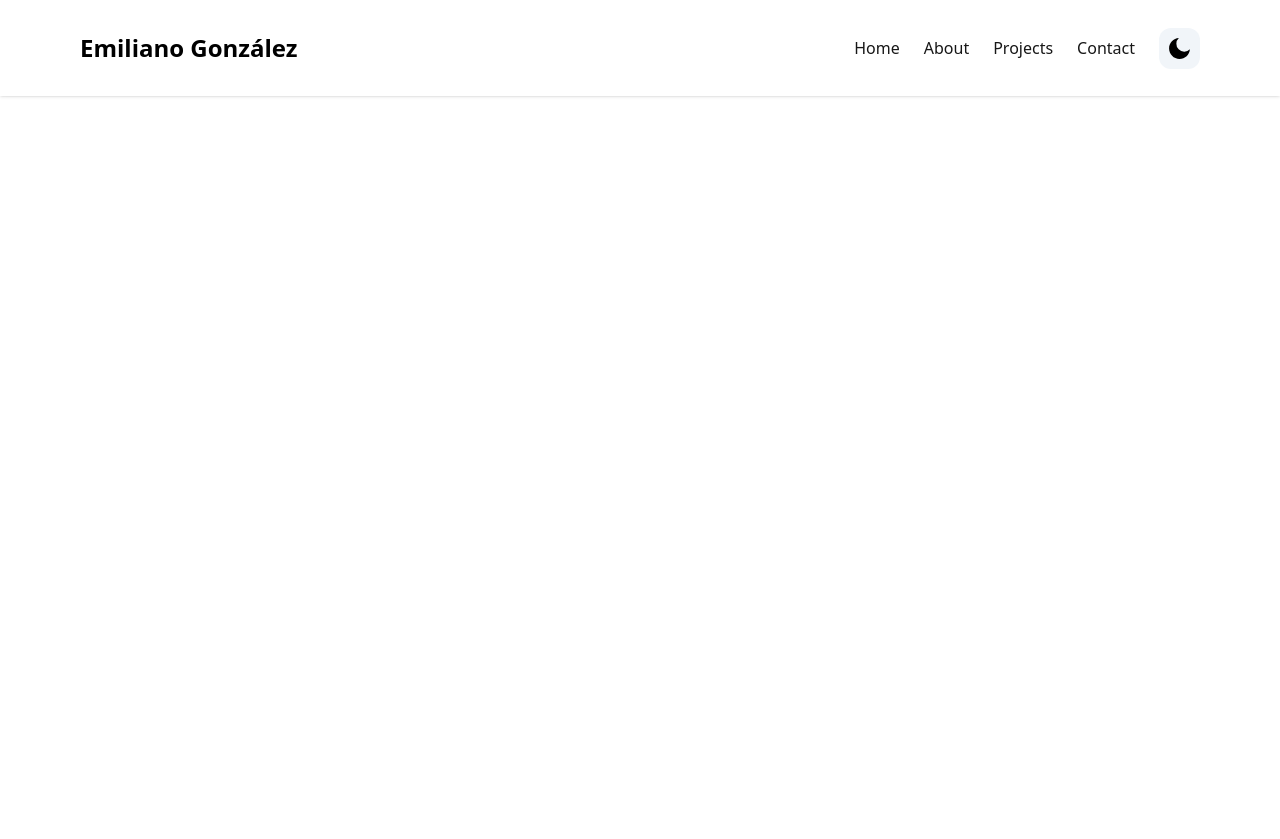
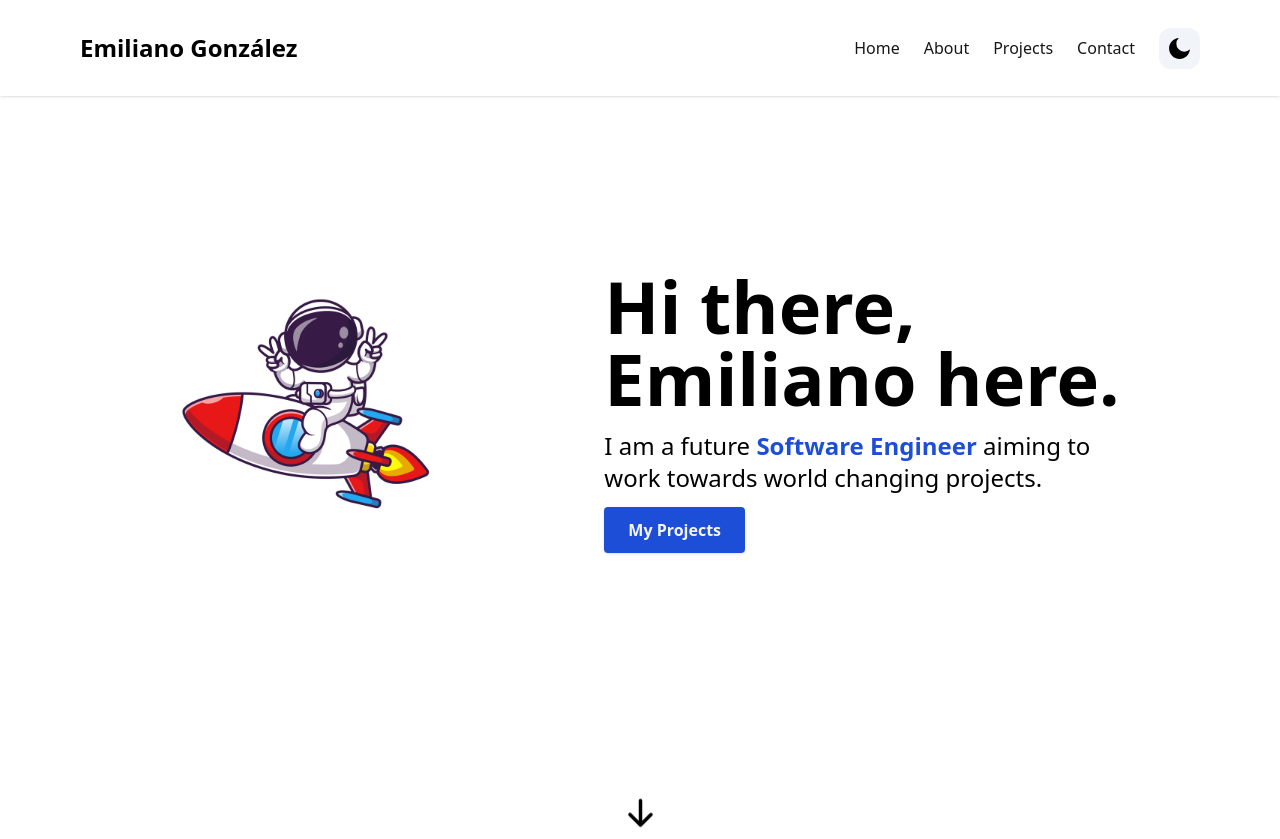
Before and after one commit to EmmGlezz/Personal_Portfolio, a Next.js app: page / in a window 1280 px wide. Before the commit the page ends 800 px from the top, so only its background shows below. Built offline with nearby package versions, Linux system fonts and the light colour scheme.

Commit message:
Hero Section v1.0

```diff
--- a/app/page.tsx
+++ b/app/page.tsx
@@ -1,8 +1,9 @@
+import HeroSection from "@/components/HeroSection"
 
 export default function Home() {
   return (
-   <main>
-    <h1 className="text-2xl">Hey</h1>
+   <main className="mx-auto max-w-3xl px-4 sm:px-6 md:max-w-5xl">
+    <HeroSection />
    </main>
   )
 }
--- /dev/null
+++ b/components/HeroSection.tsx
@@ -0,0 +1,47 @@
+"use client"
+import React from 'react'
+import Image from 'next/image'
+import { Link } from 'react-scroll/modules'
+import {HiArrowDown} from 'react-icons/hi'
+
+const HeroSection = () => {
+  return (
+    <section id='home'>
+        <div className='flex flex-col text-center items-center justify-center my-10 py-16 sm:py-32 md:flex-row md:space-x-4 md:text-left md:py-52'>
+            <div className='md:w-1/2 md:mt-2'>
+                <Image src='/astronaut.png'  alt='' width={300} height={300} />
+            </div>
+            <div className='md:w-3/5 md:mt-2'>
+                <h1 className='font-bold text-4xl mt-6 md:text-7xl md:mt-0'>Hi there, Emiliano here.</h1>
+                <p className='text-lg mt-4 mb-6 md:text-2xl'>
+                    I am a future <span className='font-semibold text-blue-700'>Software Engineer</span> aiming to work towards world changing projects.
+                </p>
+                <Link
+                to='projects'
+                className='text-neutral-100 font-semibold px-6 py-3 bg-blue-700 rounded shadow hover:bg-blue-800 '
+                activeClass='active'
+                spy={true}
+                smooth={true}
+                offset={-100}
+                duration={500}
+                >
+                    My Projects
+                </Link>
+            </div>
+        </div>
+        <div className='flex flex-row justify-center'>
+            <Link
+            to='about'
+            activeClass='active'
+            spy={true}
+            smooth={true}
+            offset={-100}
+            duration={500}
+            ><HiArrowDown size={35} className='animate-bounce'/>
+            </Link>
+        </div>
+    </section>
+  )
+}
+
+export default HeroSection
--- a/tailwind.config.js
+++ b/tailwind.config.js
@@ -6,7 +6,17 @@ module.exports = {
     "./components/**/*.{js,ts,jsx,tsx}",
   ],
   theme: {
-    extend: {},
+    extend: {
+      animation: {
+        bounce: 'bounce 0.5s alternate cubic-bezier(0.95, 0.05, 0.795, 0.035) infinite'
+      },
+      keyframes: {
+        bounce: {
+          from: { transform: 'translateY(10px)' },
+          to: { transform: 'translateY(0)' }
+        }
+      }
+    },
   },
   plugins: [],
   darkMode: 'class',
```
Also changed, not shown: public/astronaut.png (added).
